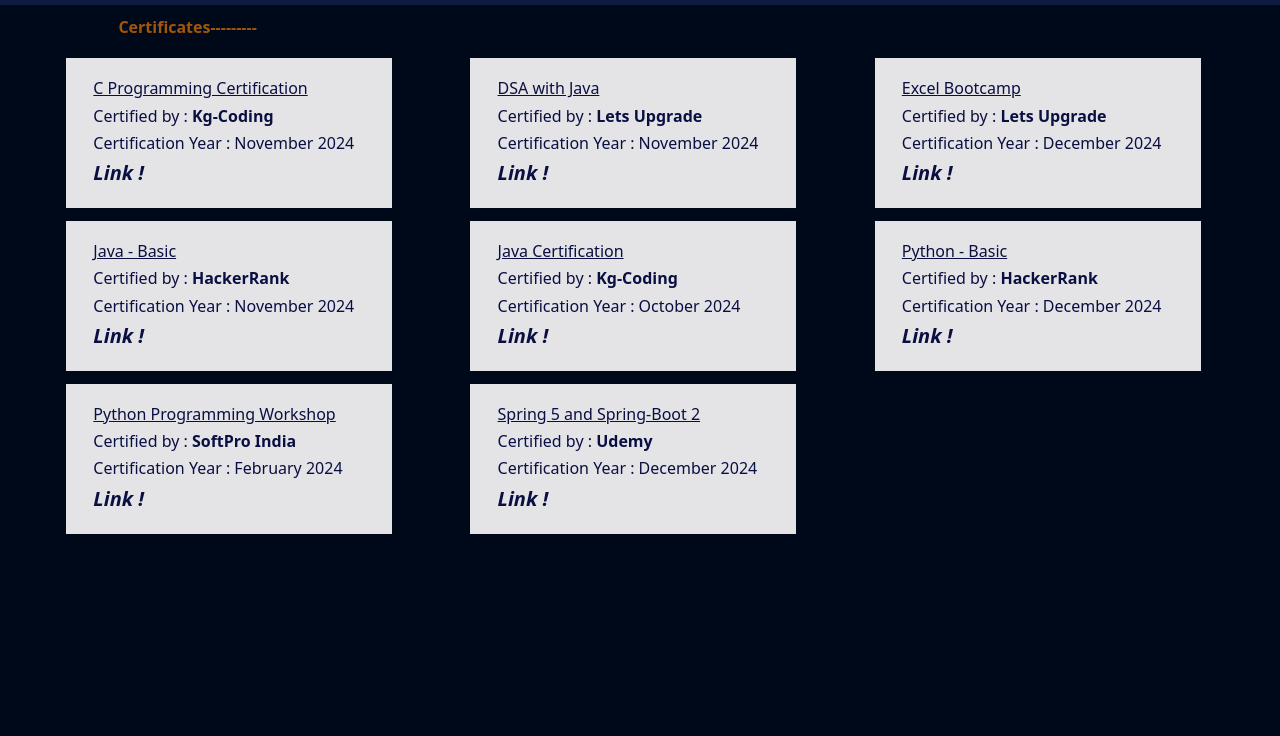
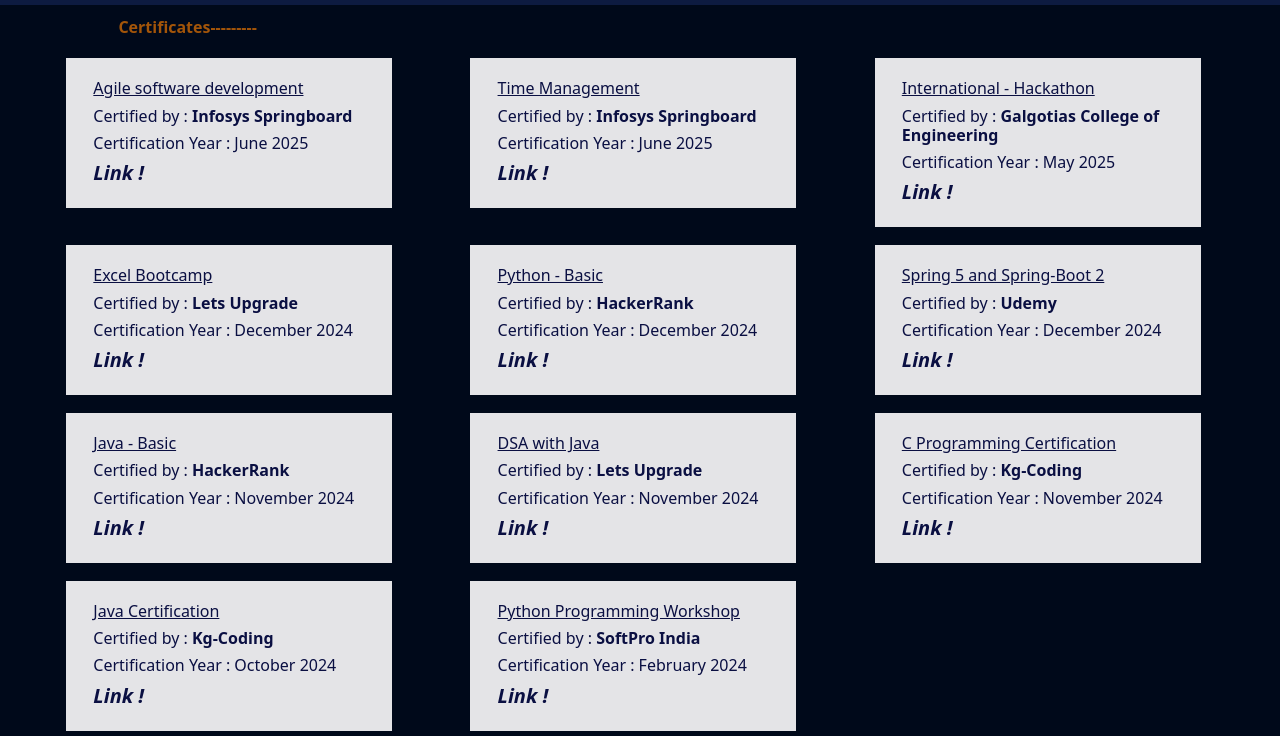
Before and after one commit to Rohanyadav143/Portfolio-Website, a plain HTML site: page certificate.html in a window 1280 px wide. Shown: the part 81-817 px from the top of the page. Drawn offline with nearby package versions, Linux system fonts and the light colour scheme.

Commit message:
Updation

```diff
--- a/certificate.css
+++ b/certificate.css
@@ -54,6 +54,7 @@ body,html{
 .school{
     margin-left: 6%;
     margin-top: 1%;
+    margin-bottom: 5px;
 }
 
 .details{
--- a/certificate.html
+++ b/certificate.html
@@ -48,68 +48,103 @@
     </nav>
     <div class="row">
         <h6 id="about">Certificates---------</h6>
+
+        <div class="col-md-3 col-sm-9 col-10 school">
+            <div class="row details">
+                <h6><u>Agile software development</u></h6>
+                <h6>Certified by : <b>Infosys Springboard</b></h6>
+                <h6>Certification Year : June 2025</h6>
+                <h5 class="links"><a href="A11-Agile.pdf">Link !</a></h5>
+            </div>
+        </div>
+
+        <div class="col-md-3 col-sm-9 col-10 school">
+            <div class="row details">
+                <h6><u>Time Management</u></h6>
+                <h6>Certified by : <b>Infosys Springboard</b></h6>
+                <h6>Certification Year : June 2025</h6>
+                <h5 class="links"><a href="A10-Time Mangement.pdf">Link !</a></h5>
+            </div>
+        </div>
+
+        <div class="col-md-3 col-sm-9 col-10 school">
+            <div class="row details">
+                <h6><u>International - Hackathon</u></h6>
+                <h6>Certified by : <b>Galgotias College of Engineering</b></h6>
+                <h6>Certification Year : May 2025</h6>
+                <h5 class="links"><a href="A9-Hackathon.pdf">Link !</a></h5>
+            </div>
+        </div>
+
+        <div class="col-md-3 col-sm-9 col-10 school">
+            <div class="row details">
+                <h6><u>Excel Bootcamp</u></h6>
+                <h6>Certified by : <b>Lets Upgrade</b></h6>
+                <h6>Certification Year : December 2024</h6>
+                <h5 class="links"><a href="A8-EXCELBootCamp.pdf">Link !</a></h5>
+            </div>
+        </div>
+
+        <div class="col-md-3 col-sm-9 col-10 school">
+            <div class="row details">
+                <h6><u>Python - Basic</u></h6>
+                <h6>Certified by : <b>HackerRank</b></h6>
+                <h6>Certification Year : December 2024</h6>
+                <h5 class="links"><a href="A7-python-basic-certificate.pdf">Link !</a></h5>
+            </div>
+        </div>
+
+        <div class="col-md-3 col-sm-9 col-10 school padd">
+            <div class="row details">
+                <h6><u>Spring 5 and Spring-Boot 2</u></h6>
+                <h6>Certified by : <b>Udemy</b></h6>
+                <h6>Certification Year : December 2024</h6>
+                <h5 class="links"><a href="A6-SpringCompletion.pdf">Link !</a></h5>
+            </div>
+        </div>
+
+        <div class="col-md-3 col-sm-9 col-10 school">
+            <div class="row details">
+                <h6><u>Java - Basic</u></h6>
+                <h6>Certified by : <b>HackerRank</b></h6>
+                <h6>Certification Year : November 2024</h6>
+                <h5 class="links"><a href="A5-java-basic-certificate.pdf">Link !</a></h5>
+            </div>
+        </div>
+
+        <div class="col-md-3 col-sm-9 col-10 school">
+            <div class="row details">
+                <h6><u>DSA with Java</u></h6>
+                <h6>Certified by : <b>Lets Upgrade</b></h6>
+                <h6>Certification Year : November 2024</h6>
+                <h5 class="links"><a href="A4-DSA with JAVA.pdf">Link !</a></h5>
+            </div>
+        </div>
+
         <div class="col-md-3 col-sm-9 col-10 school">
             <div class="row details">
                 <h6><u>C Programming Certification</u></h6>
                 <h6>Certified by : <b>Kg-Coding</b></h6>
                 <h6>Certification Year : November  2024</h6>
-                <h5 class="links"><a href="A1-C.png">Link !</a></h5>
+                <h5 class="links"><a href="A3-C.png">Link !</a></h5>
             </div>
         </div>
-        <div class="col-md-3 col-sm-9 col-10 school">
-            <div class="row details">
-                <h6><u>DSA with Java</u></h6>
-                <h6>Certified by : <b>Lets Upgrade</b></h6>
-                <h6>Certification Year : November 2024</h6>
-                <h5 class="links"><a href="A2-DSA with JAVA.pdf">Link !</a></h5>
-            </div>
-        </div>
-        <div class="col-md-3 col-sm-9 col-10 school">
-            <div class="row details">
-                <h6><u>Excel Bootcamp</u></h6>
-                <h6>Certified by : <b>Lets Upgrade</b></h6>
-                <h6>Certification Year : December 2024</h6>
-                <h5 class="links"><a href="A3-EXCELBootCamp.pdf">Link !</a></h5>
-            </div>
-        </div>
-        <div class="col-md-3 col-sm-9 col-10 school">
-            <div class="row details">
-                <h6><u>Java - Basic</u></h6>
-                <h6>Certified by : <b>HackerRank</b></h6>
-                <h6>Certification Year : November 2024</h6>
-                <h5 class="links"><a href="A4-java-basic-certificate.pdf">Link !</a></h5>
-            </div>
-        </div>
+
         <div class="col-md-3 col-sm-9 col-10 school">
             <div class="row details">
                 <h6><u>Java Certification</u></h6>
                 <h6>Certified by : <b>Kg-Coding</b></h6>
                 <h6>Certification Year : October 2024</h6>
-                <h5 class="links"><a href="A5-Java.png">Link !</a></h5>
+                <h5 class="links"><a href="A2-Java.png">Link !</a></h5>
             </div>
         </div>
-        <div class="col-md-3 col-sm-9 col-10 school">
-            <div class="row details">
-                <h6><u>Python - Basic</u></h6>
-                <h6>Certified by : <b>HackerRank</b></h6>
-                <h6>Certification Year : December 2024</h6>
-                <h5 class="links"><a href="A6-python-basic-certificate.pdf">Link !</a></h5>
-            </div>
-        </div>
+
         <div class="col-md-3 col-sm-9 col-10 school">
             <div class="row details">
                 <h6><u>Python Programming Workshop</u></h6>
                 <h6>Certified by : <b>SoftPro India</b></h6>
                 <h6>Certification Year : February 2024</h6>
-                <h5 class="links"><a href="A7-PythonWorkshop.pdf">Link !</a></h5>
-            </div>
-        </div>
-        <div class="col-md-3 col-sm-9 col-10 school padd">
-            <div class="row details">
-                <h6><u>Spring 5 and Spring-Boot 2</u></h6>
-                <h6>Certified by : <b>Udemy</b></h6>
-                <h6>Certification Year : December 2024</h6>
-                <h5 class="links"><a href="A8-SpringCompletion.pdf">Link !</a></h5>
+                <h5 class="links"><a href="A1-PythonWorkshop.pdf">Link !</a></h5>
             </div>
         </div>
     </div>
```
Also changed, not shown: about.html (+1 -1 lines), project.html (+16 -6 lines), skills.html (+6 -2 lines), A2-Java.png (renamed from A5-Java.png), A3-C.png (renamed from A1-C.png), Project5.png, Project6.png, 15 other files.
